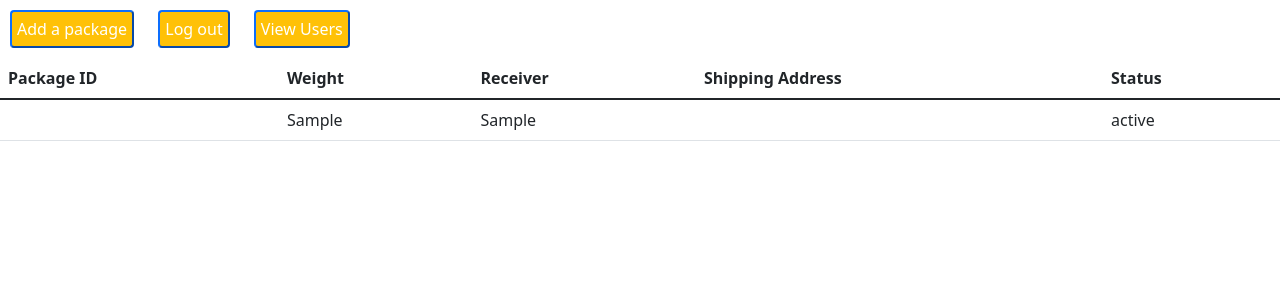
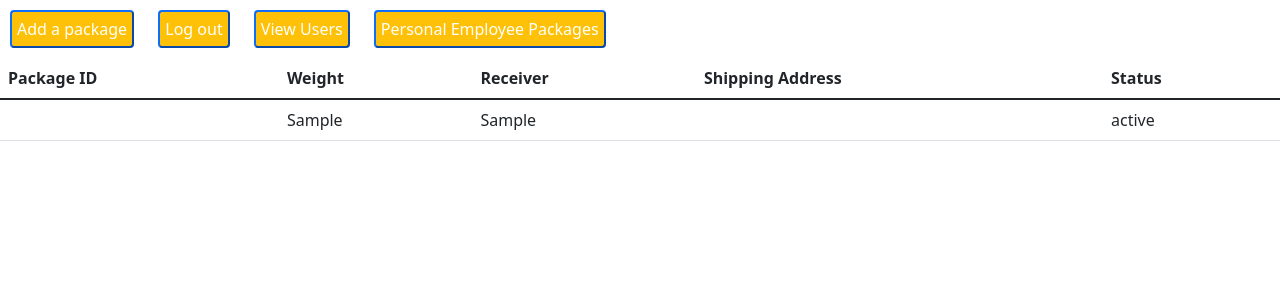
Before and after one commit to Mustafa1292/Class-proj, a PHP site: page /Forms/dashboard.php in a window 1280 px wide. Shown: the part 152-452 px from the top of the page. Run offline with PHP 8.4, Linux system fonts and the light colour scheme; tables that the repository leaves empty or names only in its code hold one stand-in row (values such as "Sample post"); data that the repository does not hold is empty.

Commit message:
Add files via upload

```diff
--- a/adelaide_files/Forms/dashboard.php
+++ b/adelaide_files/Forms/dashboard.php
@@ -41,6 +41,7 @@ include 'connnect.php';
 <button style="background-color: #ffc107; border-color: #0d6efd; padding: 5px; margin: 10px; border-radius: .25rem"><a href="./add_package.php"> Add a package </button>
 <button style="background-color: #ffc107; border-color: #0d6efd; padding: 5px; margin: 10px; border-radius: .25rem"><a href="./login.php"> Log out </button>
 <button style="background-color: #ffc107; border-color: #0d6efd; padding: 5px; margin: 10px; border-radius: .25rem"><a href="./users.php"> View Users </button>
+<button style="background-color: #ffc107; border-color: #0d6efd; padding: 5px; margin: 10px; border-radius: .25rem"><a href="./epackages.php"> Personal Employee Packages </button>
 
 <table class="table">
   <thead>
--- a/adelaide_files/Forms/users.php
+++ b/adelaide_files/Forms/users.php
@@ -1,6 +1,6 @@
 <?php
 include "connnect.php";
-session_start();
+
 
 // Check user login or not
 if(!isset($_SESSION['uname'])){
```
